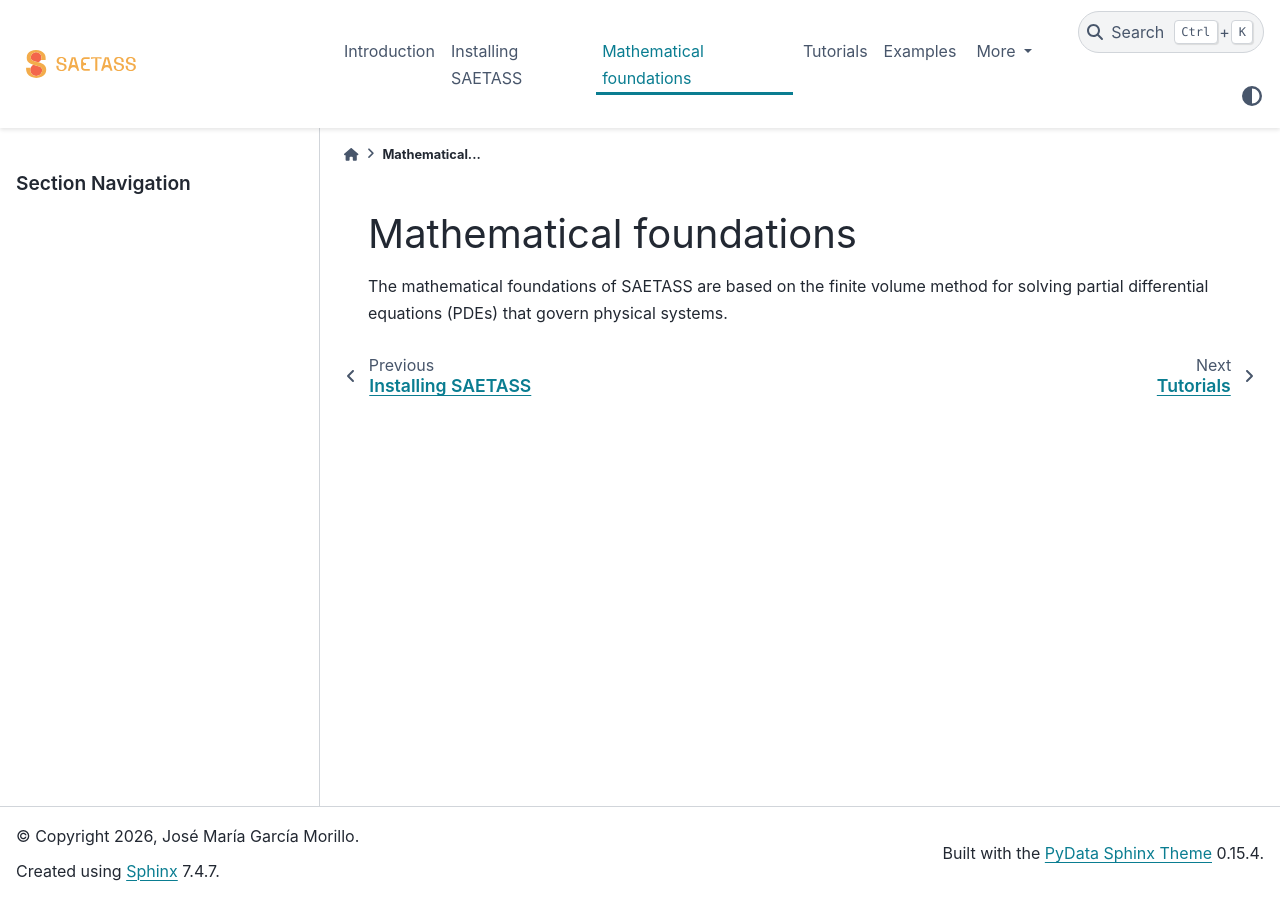
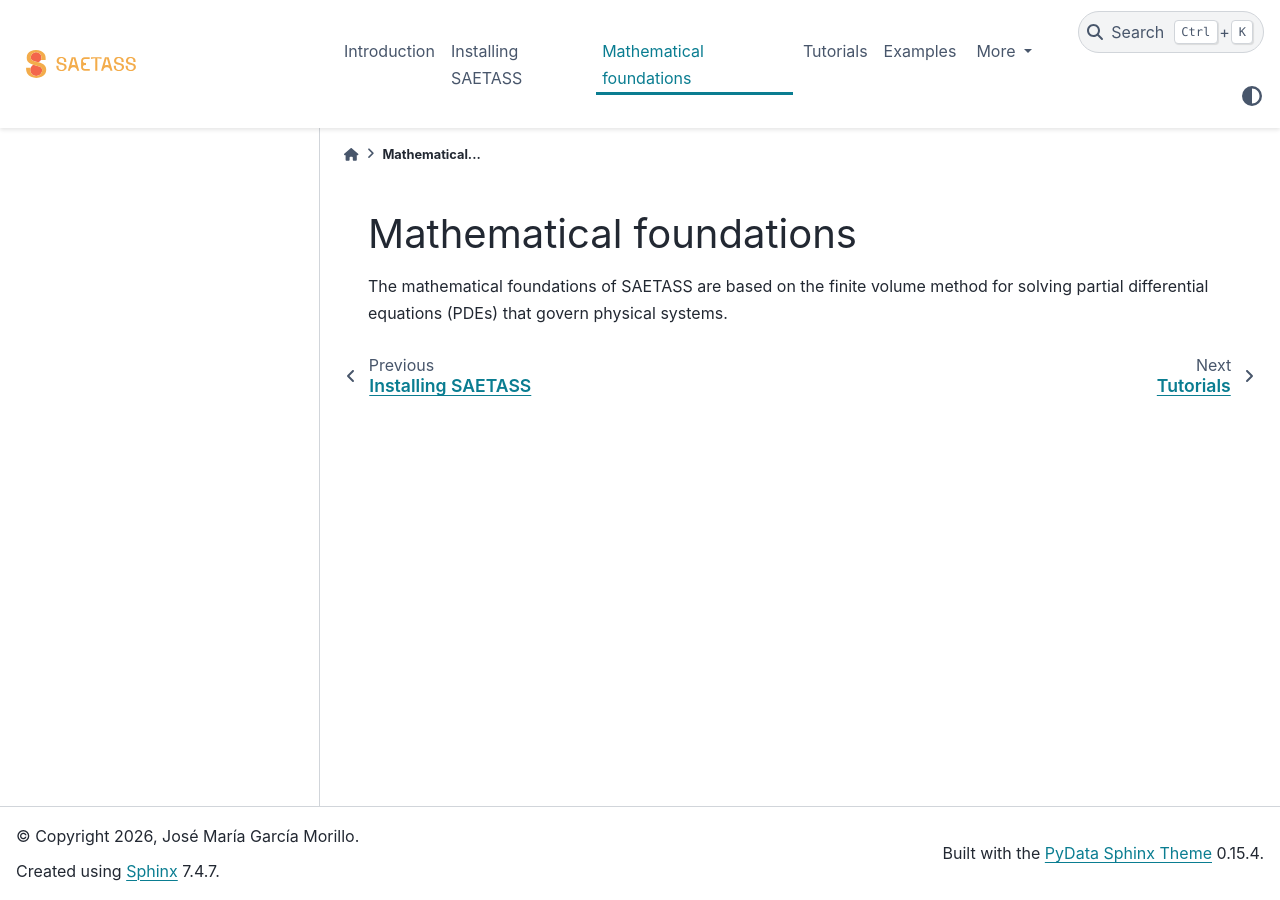
Before and after one commit to jmgarciamorillo/SAETASS, a Sphinx documentation site: the page built from docs/source/foundations.rst, in a window 1280 px wide. Built offline with Sphinx 7.4.7 and the PyData theme 0.15.4, drawn with Linux system fonts in a browser that asks for light colours.

Commit message:
Removed empty title at lateral navigation bar

```diff
--- a/docs/source/_static/custom.css
+++ b/docs/source/_static/custom.css
@@ -18,6 +18,11 @@
     background: transparent;
 } */
 
+/* Custom CSS for SAETASS */
+
+.bd-docs-nav:has(.bd-toc-item:empty) {
+    display: none;
+}
 /* Barra superior */
 /* .wy-nav-top {
     background-color: #f7f7f7;
```
